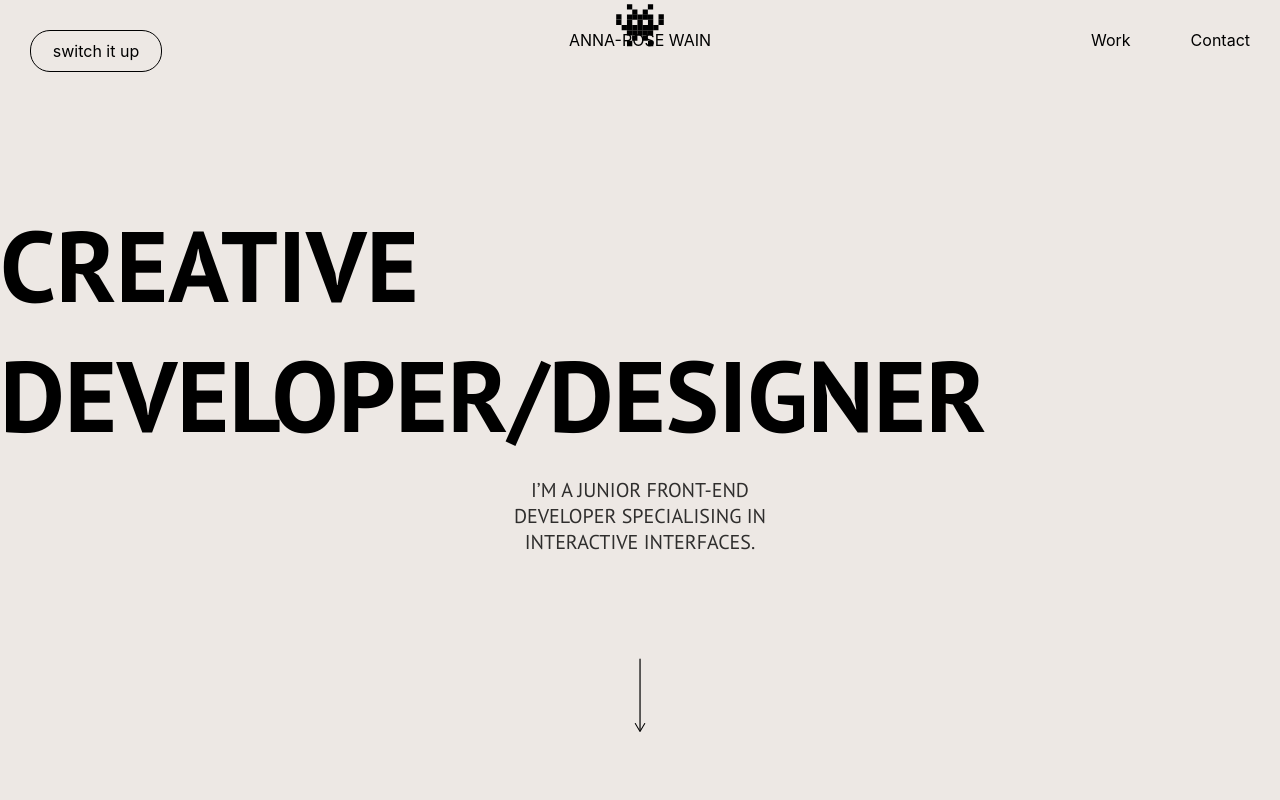
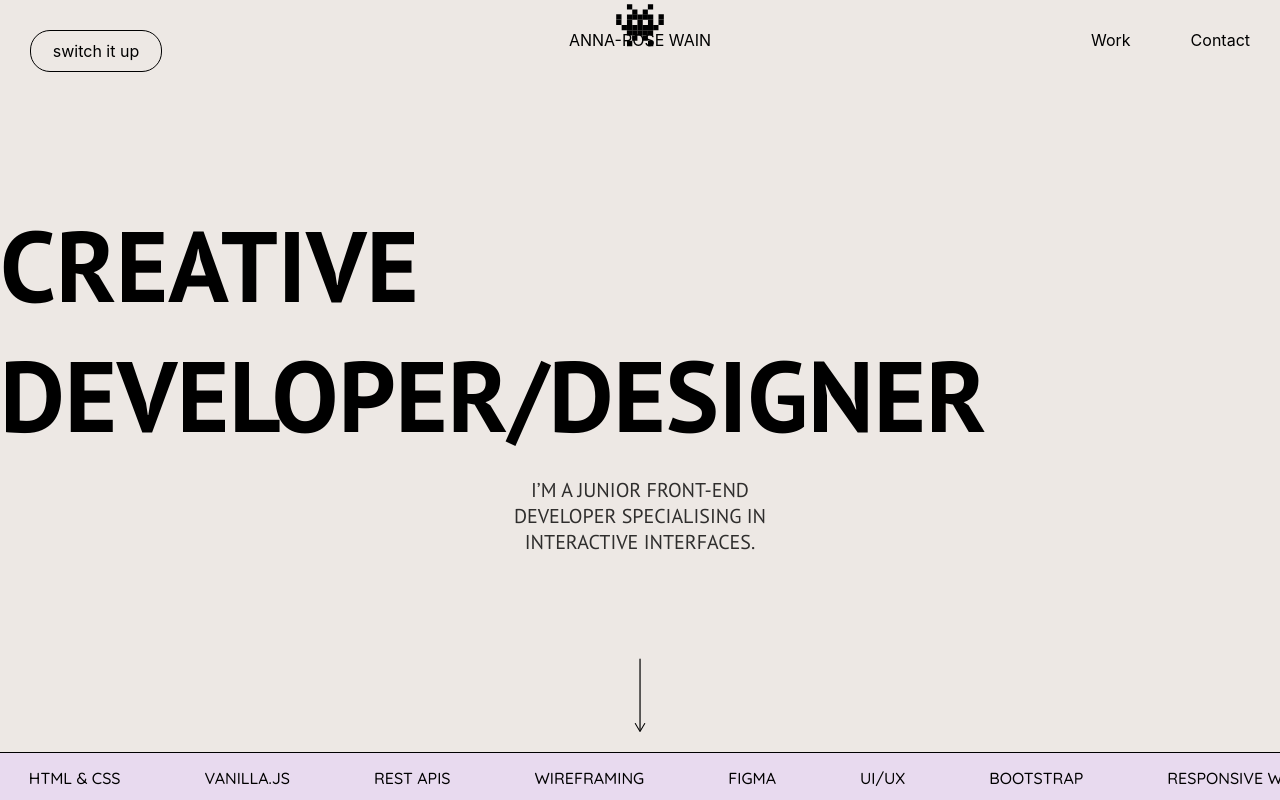
Before and after one commit to anna-rosew/anna-rose-wain, a React (Create React App) app: page / in a window 1280 px wide. Shown: the top 800 px of the page. Built offline with nearby package versions, Linux system fonts and the light colour scheme; a web font is replaced by a local one.

Commit message:
Edit height of the landing screen

```diff
--- a/src/Styles/LandingScreen.css
+++ b/src/Styles/LandingScreen.css
@@ -1,6 +1,6 @@
 .LandingScreen {
   width: 100%;
-  height: 100vh;
+  height: 94vh;
   background-color: #ede8e4;
   color: black;
 }
```
